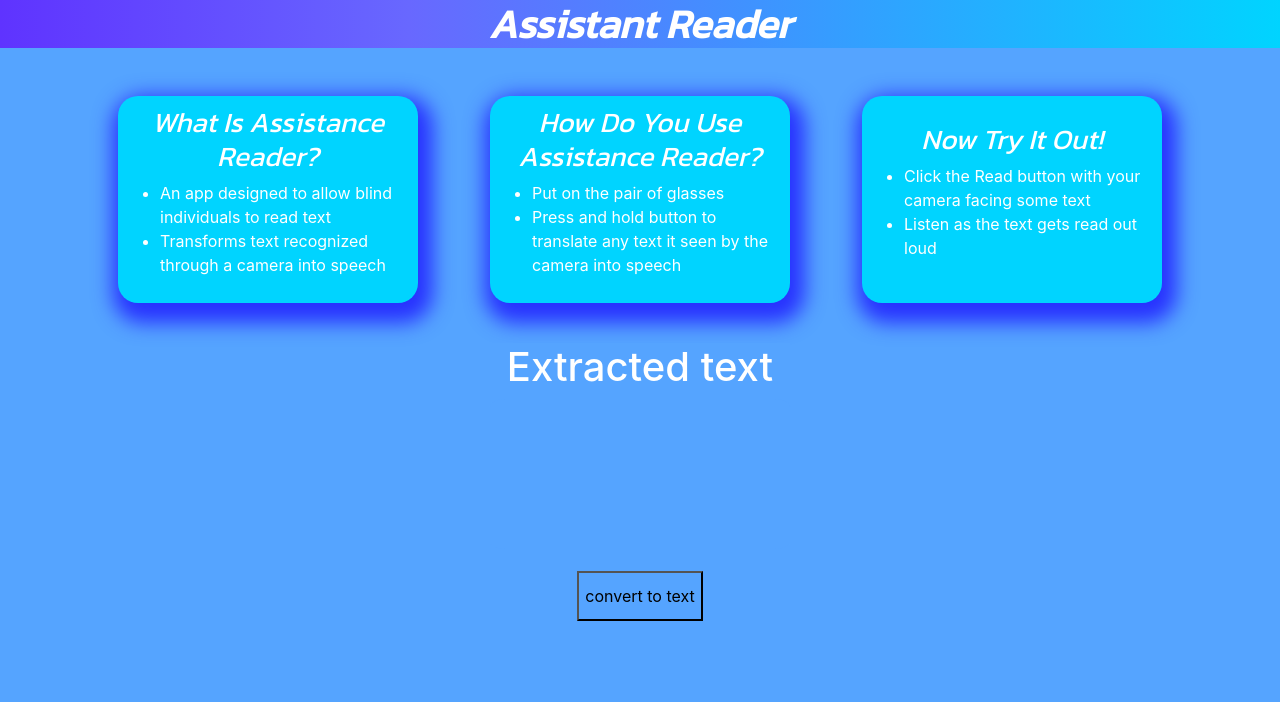
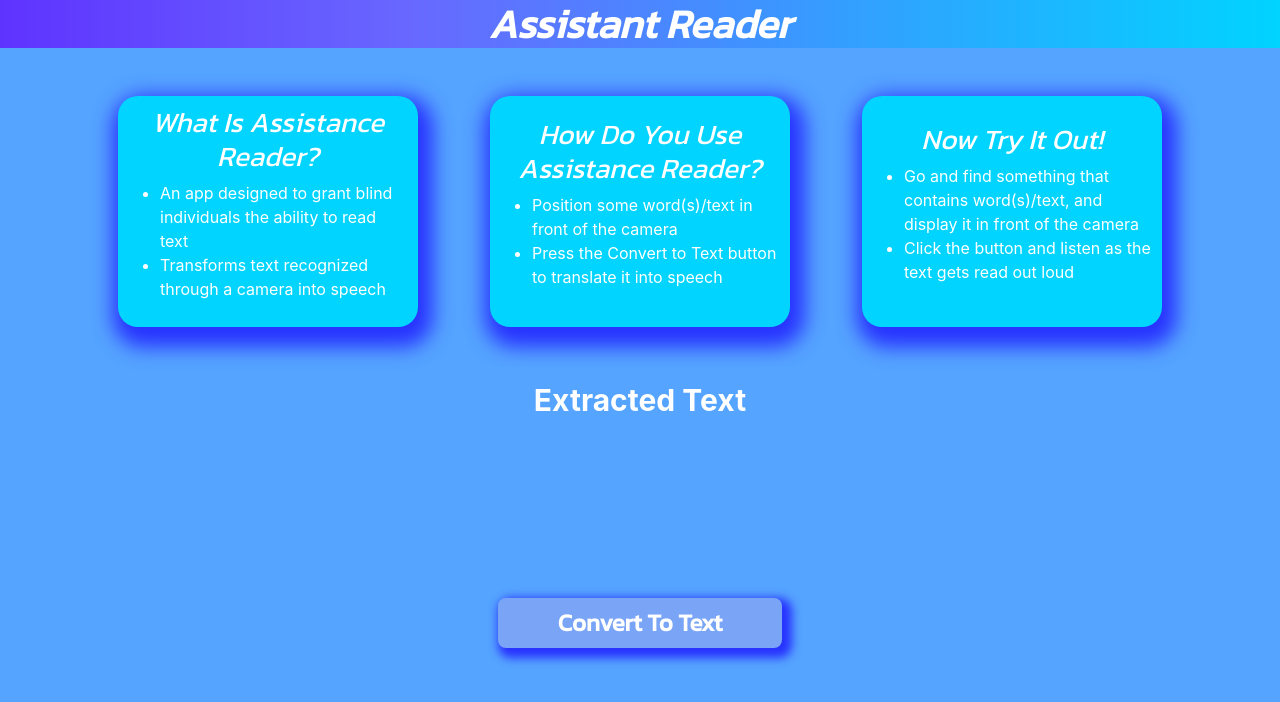
Before and after one commit to PetersonGuo/AssistedReader, a React (Create React App) app in the folder web/: page / in a window 1280 px wide. Shown: the top 702 px of the page. Built offline with nearby package versions, Linux system fonts and the light colour scheme; no server answers; the HTML template or start-up script is replaced by a standard one.

Commit message:
Website Design Changes

```diff
--- a/web/src/App.jsx
+++ b/web/src/App.jsx
@@ -14,18 +14,18 @@ class App extends Component {
                 <div className="container">
                     <Description
                         sub="What Is Assistance Reader?"
-                        l1="An app designed to allow blind individuals to read text"
+                        l1="An app designed to grant blind individuals the ability to read text"
                         l2="Transforms text recognized through a camera into speech"
                     />
                     <Description
                         sub="How Do You Use Assistance Reader?"
-                        l1="Put on the pair of glasses"
-                        l2="Press and hold button to translate any text it seen by the camera into speech"
+                        l1="Position some word(s)/text in front of the camera"
+                        l2="Press the Convert to Text button to translate it into speech"
                     />
                     <Description
                         sub="Now Try It Out!"
-                        l1="Click the Read button with your camera facing some text"
-                        l2="Listen as the text gets read out loud"
+                        l1="Go and find something that contains word(s)/text, and display it in front of the camera"
+                        l2="Click the button and listen as the text gets read out loud"
                     />
                 </div>
             <Cam/>
--- a/web/src/Cam.css
+++ b/web/src/Cam.css
@@ -1,3 +1,5 @@
+@import url("https://fonts.googleapis.com/css?family=Kanit&display=swap");
+
 * {
     text-align: center;
 }
@@ -13,3 +15,41 @@ video {
 html {
     background-color: #1c1c1c;
 }
+
+button {
+    flex: 1;
+
+    border:none;
+    align-content: center;
+    border-radius: 8px;
+
+    padding-left: 20%;
+    padding-right: 20%;
+    font-family: "Kanit", sans-serif;
+    font-weight: bold;
+    font-size: x-large;
+
+    color: rgb(255, 255, 255);
+    background-color: rgb(122, 164, 246);
+
+    box-shadow: 5px 5px 10px 5px rgb(40, 50, 255);
+
+}
+
+button:hover {
+    background-color: rgb(72, 116, 194);
+    transition: 0.3s;
+}
+button:active {
+    background-color: rgb(18, 69, 180);
+}
+
+.extractedText{
+    textAlign: "center";
+    maxWidth: "1000px";
+    font-family: "Kanit", sans-serif;
+    font-style: italic;
+    font-weight: bold;
+    font-size: 25px;
+    text-shadow: 5px 6px 5px rgb(95, 51, 255);
+}
--- a/web/src/components/Cam.jsx
+++ b/web/src/components/Cam.jsx
@@ -71,16 +71,16 @@ export default function Cam() {
         <Container style={{marginTop: "40px", marginBottom: "40px", justifyContent: "center", alignItems: "center", display: "flex"}}>
             <div className="App">
                 <main className="App-main">
-                    <h1>Extracted text</h1>
+                    <h1 style={{fontWeight: "bold", fontSize: "30px", marginTop: "15px"}}>Extracted Text</h1>
                     <Webcam
                         audio={false}
                         ref={webcamRef}
                         screenshotFormat="image/jpeg"
                         videoConstraints={videoConstraints} />
                     <div className="text-box" style={{display: "flex", justifyContent: "center"}}>
-                        <p style={{textAlign: "center", maxWidth: "1000px"}}> {text} </p>
+                        <p className="extractedText"> {text} </p>
                     </div>
-                    <button onClick={handleClick} style={{height:50}}> convert to text</button>
+                        <button onClick={handleClick} style={{height:50}}> Convert To Text</button>
                 </main>
             </div>
         </Container>
```
Also changed, not shown: web/src/components/ReadButton.jsx (deleted, +0 -12 lines).
